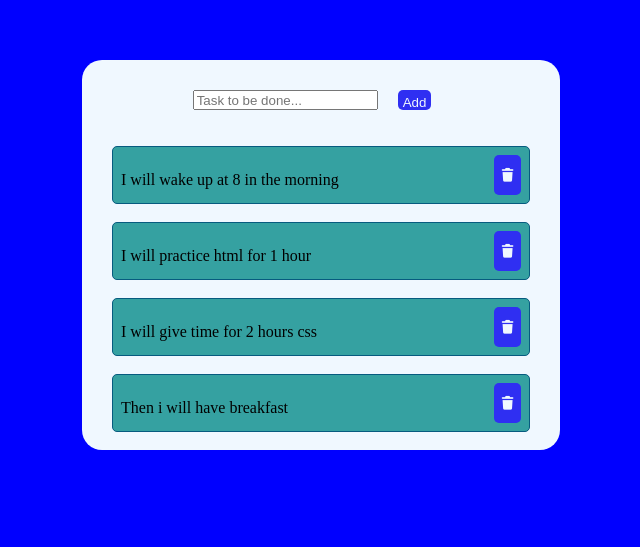
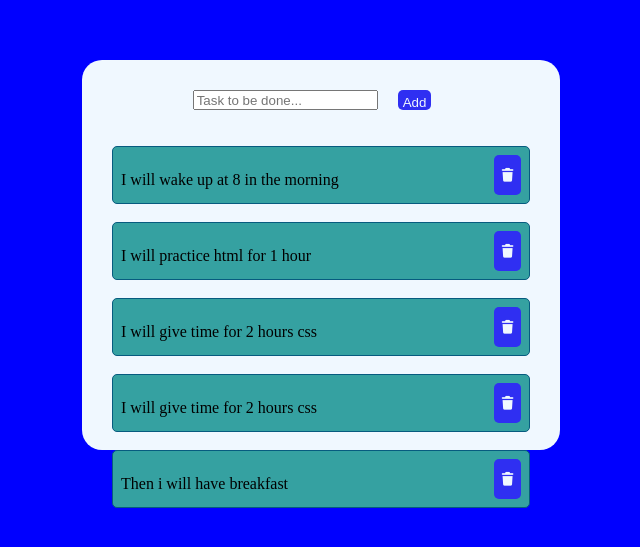
Before and after one commit to Matyoqubova/proekt, a plain HTML site: page index.html in a window 1280 px wide. Shown: the part 145-692 px from the top of the page, without its empty margins (319-959 px from the left). Drawn offline with Linux system fonts and the light colour scheme.

Commit message:
Update index.html button 4 qo'shildi

```diff
--- a/index.html
+++ b/index.html
@@ -31,6 +31,11 @@
        <button  > <i class="fa-solid fa-trash"></i> </button>
      </div><br>
 
+<div class="button4">
+       <p>I will give time for 2 hours css</p>
+       <button  > <i class="fa-solid fa-trash"></i> </button>
+     </div><br>
+
      <div class="button4">
        <p>Then i will have breakfast</p>
        <button   > <i class="fa-solid fa-trash"></i> </button>
@@ -40,4 +45,5 @@
     </div>
 
 </body>
+
 </html>
```
